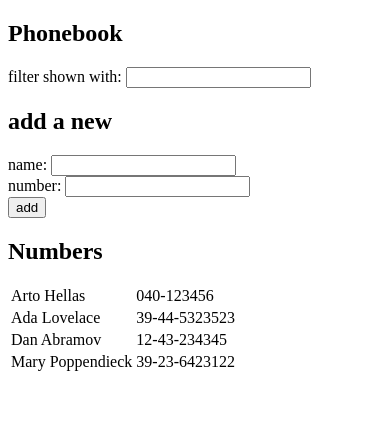
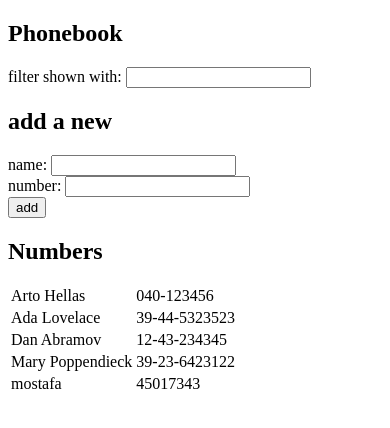
Before and after one commit to MostafaIn/fullStackOpen-2020, a React (Create React App) app in the folder part2/phonebook/: page / in a window 390 px wide. Shown: the top 428 px of the page. Built offline with nearby package versions, Linux system fonts and the light colour scheme; data requests are answered from the project's data file.

Commit message:
2.15: Phonebook step7 & 2.16: Phonebook step8

```diff
--- a/part2/phonebook/db.json
+++ b/part2/phonebook/db.json
@@ -1,5 +1,5 @@
 {
-    "persons":[
+  "persons": [
     {
       "name": "Arto Hellas",
       "number": "040-123456",
@@ -19,6 +19,11 @@
       "name": "Mary Poppendieck",
       "number": "39-23-6423122",
       "id": 4
+    },
+    {
+      "name": "mostafa",
+      "number": "45017343",
+      "id": 5
     }
   ]
 }
--- a/part2/phonebook/src/App.js
+++ b/part2/phonebook/src/App.js
@@ -1,6 +1,6 @@
 import React, { useState, useEffect } from 'react'
 
-import axios from 'axios'
+import personsServices from './services/persons';
 
 import Filter from './components/Filter'
 import PersonForm from './components/PersonForm'
@@ -13,10 +13,9 @@ const App = () => {
   const [ searchName, setsearchName ] = useState('')
 
   useEffect(() => {
-    axios
-    .get('http://localhost:3001/persons')
-    .then( response => setPersons(response.data))
-  }, [])
+    personsServices.getAll()
+    .then( response => setPersons(response))
+  }, [persons])
 
   const handleChange = (e) =>{
     const {name, value} = e.target;
@@ -38,14 +37,16 @@ const App = () => {
   const handleSubmit = (event) =>{
         event.preventDefault();
         const newPerson = { name: newName, number: newNumber}
+
         if(!newName || newName === ''){
             return alert('Enter your name')
           }
         const checkName = persons.find(person => person.name.toLowerCase() === newName.toLowerCase());
 
-        (checkName) ? alert(`${newName} is already added to phonebook`) : setPersons([...persons, newPerson]);
+        (checkName) ? alert(`${newName} is already added to phonebook`) : personsServices.create(newPerson);
         setNewName('')
         setNewNumber('')
+
   };
 
   const searchedPersons = persons.filter(person => person.name.toLowerCase().includes(searchName.toLowerCase()));
--- /dev/null
+++ b/part2/phonebook/src/services/persons.js
@@ -0,0 +1,19 @@
+import axios from 'axios'
+
+const baseUrl = 'http://localhost:3001/persons'
+
+const getAll = () =>{
+    const request = axios.get(baseUrl)
+    return request.then(response => response.data)
+};
+
+const create = newPerson => {
+    const request = axios.post(baseUrl, newPerson)
+    return request.then(response => response.data)
+};
+
+
+export default{
+    getAll,
+    create
+}
```
Lines whose indentation alone changed are shown as unchanged.
